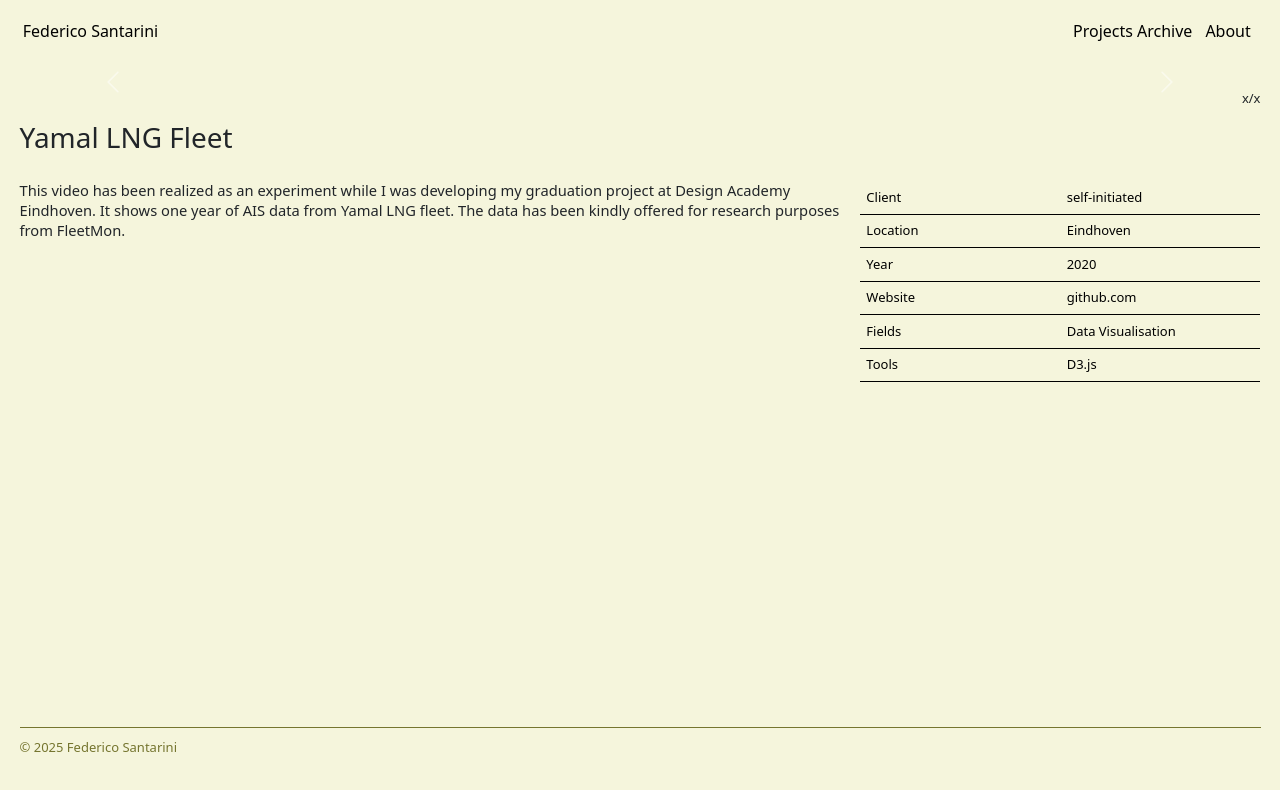
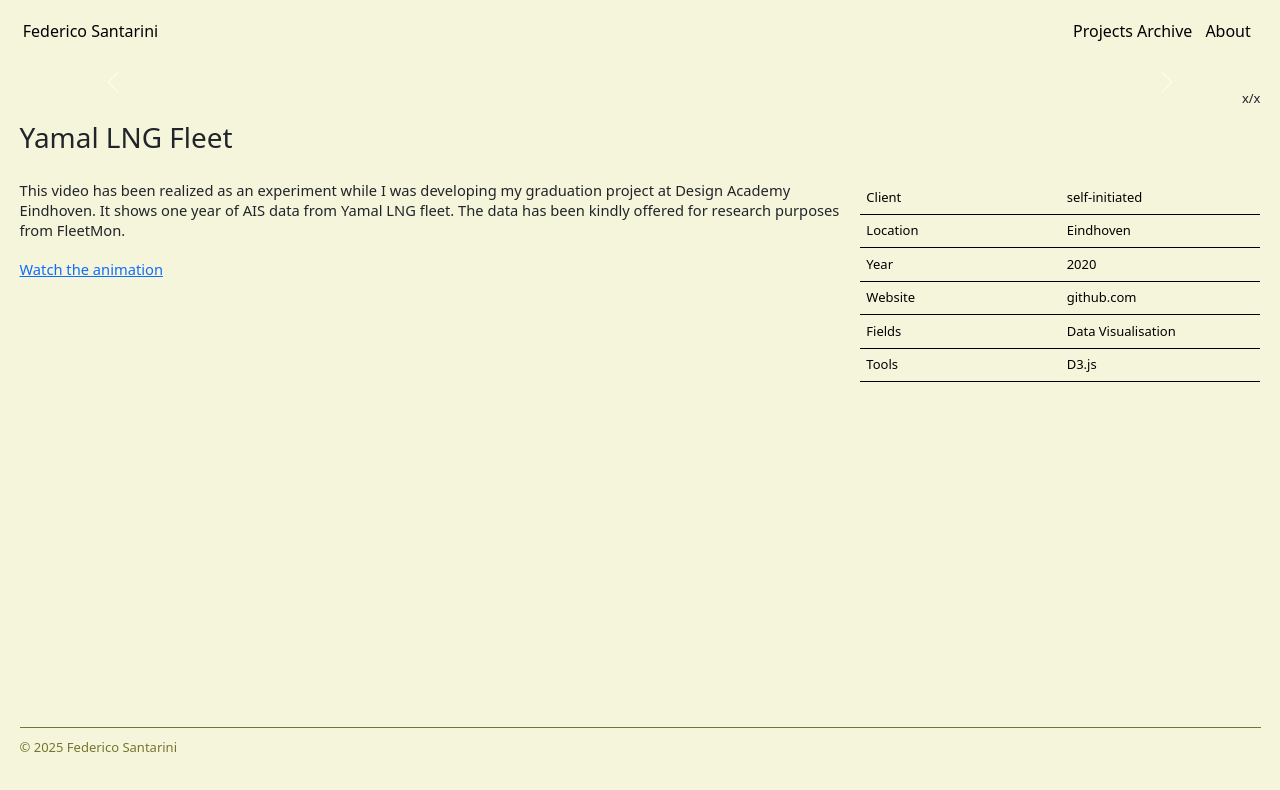
Before and after one commit to federico-santarini/lektorPorfolioBuild, a plain HTML site: page projects/yamal-lng-fleet/index.html in a window 1280 px wide. Drawn offline with nearby package versions, Linux system fonts and the light colour scheme; a script that the page names is missing.

Commit message:
Added links to videos

```diff
--- a/projects/yamal-lng-fleet/index.html
+++ b/projects/yamal-lng-fleet/index.html
@@ -91,7 +91,9 @@
 
     <div class="row">
       <div class="col-12 col-lg-10 col-xl-8 col-xxl-7">
-        <p class="description">This video has been realized as an experiment while I was developing my graduation project at Design Academy Eindhoven. It shows one year of AIS data from Yamal LNG fleet. The data has been kindly offered for research purposes from FleetMon.</p>
+        <p class="description">This video has been realized as an experiment while I was developing my graduation project at Design Academy Eindhoven. It shows one year of AIS data from Yamal LNG fleet. The data has been kindly offered for research purposes from FleetMon.
+<br><br>
+<a href="https://youtu.be/rczDDEtvSE0">Watch the animation</a></p>
       </div>
       <div class="col-12 d-none d-xxl-block col-xxl-2">
 
```
Also changed, not shown: projects/design-is-not-a-dashboard/index.html (+3 -1 lines), projects/dutch-exlusive-economic-zone/index.html (+2 -0 lines), 1 other file.
